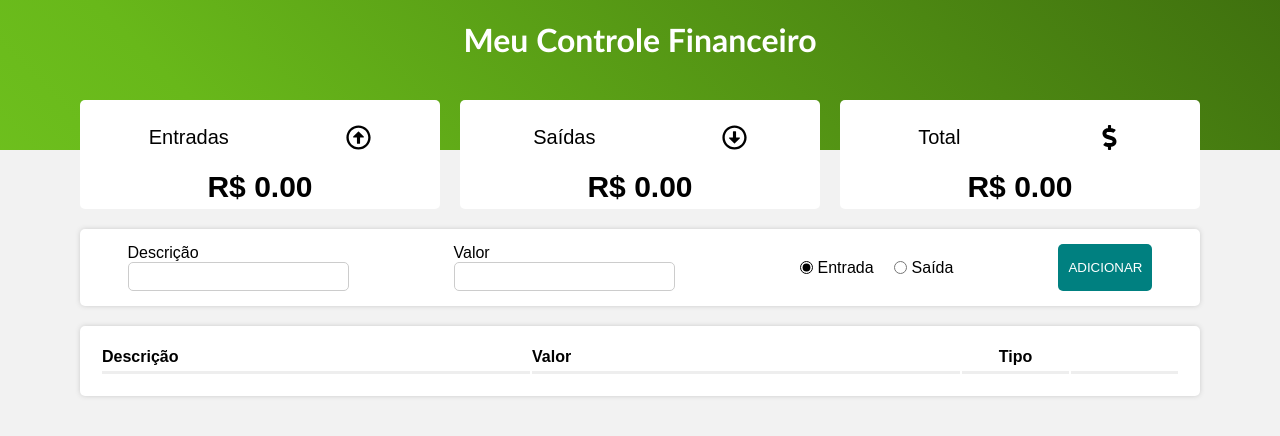
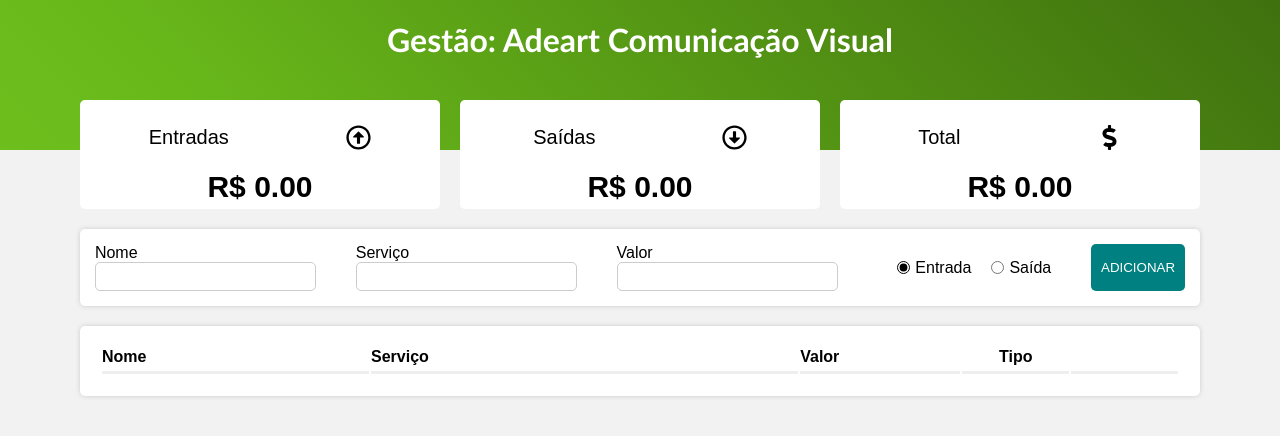
Before and after one commit to nandovbr/gestao_adeart, a React (Create React App) app: page / in a window 1280 px wide. Shown: the top 436 px of the page. Built offline with nearby package versions, Linux system fonts and the light colour scheme.

Commit message:
[form] adiciona o campo nome do cliente e reorganiza o tamanho dos campos

```diff
--- a/src/components/Form/index.jsx
+++ b/src/components/Form/index.jsx
@@ -3,6 +3,7 @@
 import * as C from "./styles";
 
 const Form = ({ handleAdd, transactionsList, setTransactionsList }) => {
+  const [name, setName] = useState("");
   const [desc, setDesc] = useState("");
   const [amount, setAmount] = useState("");
   const [isExpense, setExpense] = useState(false);
@@ -10,7 +11,7 @@
   const generateID = () => Math.round(Math.random() * 1000);
 
   const handleSave = () => {
-    if (!desc || !amount) {
+    if (!desc || !amount || !name) {
       alert("Informe a descrição e o valor!");
       return;
     } else if (amount < 0) {
@@ -20,6 +21,7 @@
 
     const transaction = {
       id: generateID(),
+      name: name,
       desc: desc,
       amount: amount,
       expense: isExpense,
@@ -27,6 +29,7 @@
 
     handleAdd(transaction);
 
+    setName("");
     setDesc("");
     setAmount("");
   };
@@ -34,8 +37,12 @@
   return (
     <>
       <C.Container>
+      <C.InputContent>
+          <C.Label>Nome</C.Label>
+          <C.Input value={name} onChange={(e) => setName(e.target.value)} />
+        </C.InputContent>
         <C.InputContent>
-          <C.Label>Descrição</C.Label>
+          <C.Label>Serviço</C.Label>
           <C.Input value={desc} onChange={(e) => setDesc(e.target.value)} />
         </C.InputContent>
         <C.InputContent>
--- a/src/components/Grid/index.jsx
+++ b/src/components/Grid/index.jsx
@@ -13,8 +13,9 @@
     <C.Table>
       <C.Thead>
         <C.Tr>
-          <C.Th width={40}>Descrição</C.Th>
-          <C.Th width={40}>Valor</C.Th>
+          <C.Th width={25}>Nome</C.Th>
+          <C.Th width={40}>Serviço</C.Th>
+          <C.Th width={15}>Valor</C.Th>
           <C.Th width={10} alignCenter>
             Tipo
           </C.Th>
--- a/src/components/GridItem/index.jsx
+++ b/src/components/GridItem/index.jsx
@@ -9,6 +9,7 @@
 const GridItem = ({ item, onDelete }) => {
   return (
     <C.Tr>
+      <C.Td>{item.name}</C.Td>
       <C.Td>{item.desc}</C.Td>
       <C.Td>{item.amount}</C.Td>
       <C.Td alignCenter>
--- a/src/components/Header/index.jsx
+++ b/src/components/Header/index.jsx
@@ -5,7 +5,7 @@
   return (
     <C.Container>
       <C.Header>
-        <C.Title>Meu Controle Financeiro</C.Title>
+        <C.Title>Gestão: Adeart Comunicação Visual</C.Title>
       </C.Header>
     </C.Container>
   );
```
Also changed, not shown: src/components/Header/nandeve.png, 1 other file (tests, documents, lock files or other folders).
